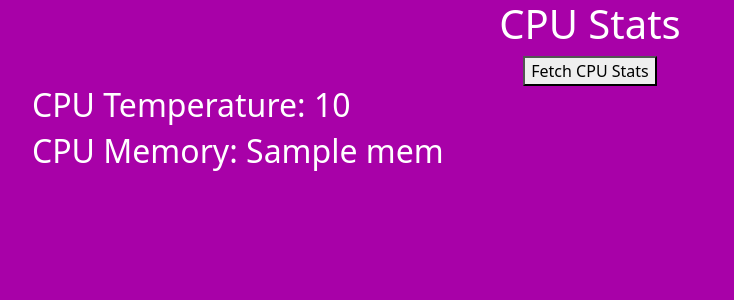
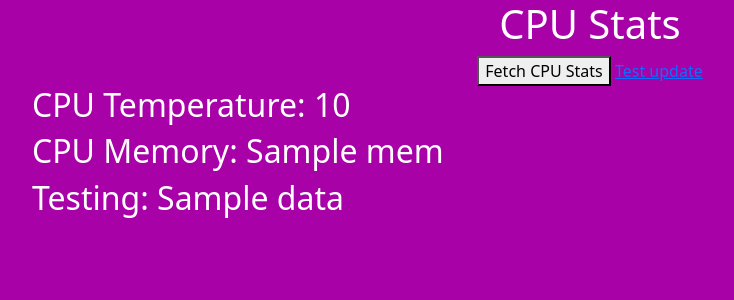
Before and after one commit to Tth101/RPi-projects, a Flask app: template CPUStatpage/app/templates/index.html in a window 1280 px wide. Shown: the top 300 px of the page, without its empty margins (50-784 px from the left). Run offline with Flask 3, Linux system fonts and the light colour scheme; the template is opened without the code that fills it: most values are stand-ins (such as "Sample title", 1, 10 or a date in 2020); parts of the project's set-up code (start-up, migrations or seed data) failed here and were passed over.

Commit message:
attempting database operations

```diff
--- a/CPUStatpage/app/CPUStatpage.py
+++ b/CPUStatpage/app/CPUStatpage.py
@@ -1,4 +1,4 @@
-import subprocess, re
+import subprocess, re, sqlite3
 
 def tempcheck():
     temp =subprocess.check_output(
@@ -12,6 +12,3 @@ def memcheck():
         ["../usr/bin/free", "-m"]
     ).decode()
     return msg
-
-tempcheck()
-memcheck()
--- a/CPUStatpage/app/app.py
+++ b/CPUStatpage/app/app.py
@@ -2,35 +2,16 @@ from flask import Flask, render_template, g #g allows for global variables
 import CPUStatpage
 import sqlite3
 
-DATABASE = '/path'
-
-# instance of flask application
-app = Flask(__name__)
-
-# initialise variables
+DATABASE = '../app/data_db/cpu-stats-page.db'
+app = Flask(__name__) # instance of flask application
 temp, mem = 0, 1
-
-@app.teardown_appcontext
-def close_connection(exception):
-    db = getattr(g, '_database', None)
-    if db is not None:
-        db.close()
 
 def init_stats(temp, mem):
     temp = CPUStatpage.tempcheck()
     mem = CPUStatpage.memcheck()
     return temp, mem
 
-def update_temperature(redis_connection):
-    current_temperature = CPUStatpage.tempcheck()
-    redis_connection.set("currentCPUTemperature", current_temperature)
-
-# home route that returns below text when root url is accessed
-@app.route("/")
-def index():
-    cur = get_db().cursor()
-    return render_template('index.html', temp = init_stats().temp, mem = mem)
-
+# Database operations
 def get_db():
     db = getattr(g, '_database', None)
     if db is None:
@@ -39,6 +20,35 @@ def get_db():
         cursor.execute("SELECT * FROM cpustats")
     return cursor.fetchall()
 
+def main():
+    try:
+        with sqlite3.connect(DATABASE) as conn:
+            data = (CPUStatpage.tempcheck(), CPUStatpage.memcheck())
+            update_db(conn, data)
+    except sqlite3.Error as e:
+        print(e)
+
+
+# home route that returns below text when root url is accessed
+@app.route("/")
+def index():
+    data = str(get_db())
+    return render_template('index.html', temp = init_stats().temp, mem = mem, data = data)
+
+@app.route("/update")
+def update_db(conn, data):
+    sql = ''' INSERT INTO cpustats (temp, mem, date)
+    VALUES(?, ?, DATE(now))'''
+    cur = conn.cursor()
+    cur.execute(sql, data)
+    conn.commit()
+    return cur.lastrowid
+
+@app.teardown_appcontext
+def close_connection(exception):
+    db = getattr(g, '_database', None)
+    if db is not None:
+        db.close()
 
 if __name__ == '__main__':
     app.run(debug=True)
--- a/CPUStatpage/app/templates/index.html
+++ b/CPUStatpage/app/templates/index.html
@@ -13,6 +13,7 @@
             CPU Stats
         </h1>
         <button onclick="refresh_variables()">Fetch CPU Stats</button>
+        <a href="/update">Test update</a>
     </div>
     <div class="container" id="temperature">
         <h2> CPU Temperature: {{ temp }} </h2>
@@ -21,7 +22,7 @@
         <h2> CPU Memory: {{ mem }} </h2>
     </div>
     <div class="container" id="testing">
-
+        <h2> Testing: {{ data }}</h2>
     </div>
 
     <script src="https://cdn.jsdelivr.net/npm/bootstrap@5.3.3/dist/js/bootstrap.bundle.min.js" integrity="sha384-YvpcrYf0tY3lHB60NNkmXc5s9fDVZLESaAA55NDzOxhy9GkcIdslK1eN7N6jIeHz" crossorigin="anonymous"></script>
```
Also changed, not shown: CPUStatpage/readme.md.
